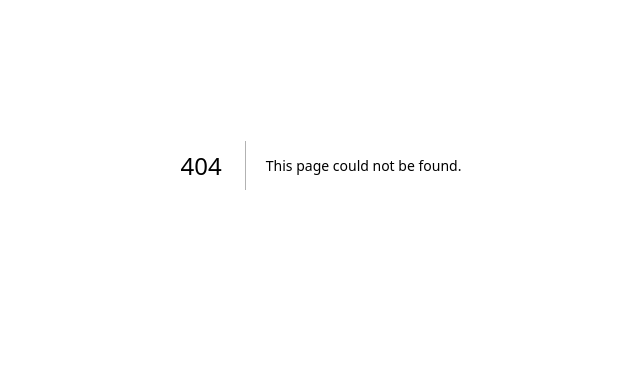
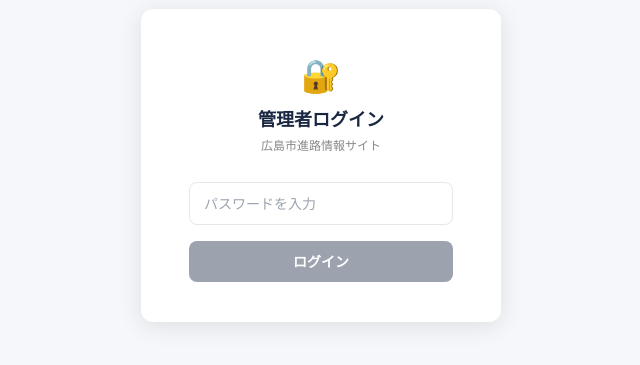
Before and after one commit to harada-yu75-ship-it/hiroshima-shinro, a Next.js app: page /admin/login in a window 1280 px wide. Before the commit this address had no page. Shown: the part 235-600 px from the top of the page, without its empty margins (319-959 px from the left). Built offline with nearby package versions, Linux system fonts and the light colour scheme.

Commit message:
Create page.tsx

```diff
--- /dev/null
+++ b/src/app/admin/login/page.tsx
@@ -0,0 +1,78 @@
+'use client'
+
+import { useState } from 'react'
+import { useRouter } from 'next/navigation'
+
+export default function AdminLoginPage() {
+  const [password, setPassword] = useState('')
+  const [error, setError] = useState('')
+  const [loading, setLoading] = useState(false)
+  const router = useRouter()
+
+  const handleLogin = async () => {
+    setLoading(true)
+    setError('')
+    const res = await fetch('/api/admin/login', {
+      method: 'POST',
+      headers: { 'Content-Type': 'application/json' },
+      body: JSON.stringify({ password }),
+    })
+    if (res.ok) {
+      router.push('/admin')
+    } else {
+      setError('パスワードが違います')
+    }
+    setLoading(false)
+  }
+
+  return (
+    <div style={{
+      minHeight: '100vh', display: 'flex',
+      alignItems: 'center', justifyContent: 'center',
+      background: '#F5F7FA',
+    }}>
+      <div style={{
+        background: 'white', borderRadius: 12,
+        padding: '40px 48px', boxShadow: '0 4px 24px rgba(0,0,0,.10)',
+        width: '100%', maxWidth: 360,
+      }}>
+        <div style={{ textAlign: 'center', marginBottom: 28 }}>
+          <div style={{ fontSize: 32, marginBottom: 8 }}>🔐</div>
+          <div style={{ fontSize: 18, fontWeight: 900, color: '#1a2742' }}>管理者ログイン</div>
+          <div style={{ fontSize: 12, color: '#888', marginTop: 4 }}>広島市進路情報サイト</div>
+        </div>
+        <div style={{ marginBottom: 16 }}>
+          <input
+            type="password"
+            placeholder="パスワードを入力"
+            value={password}
+            onChange={e => setPassword(e.target.value)}
+            onKeyDown={e => e.key === 'Enter' && handleLogin()}
+            style={{
+              width: '100%', padding: '10px 14px',
+              border: '1.5px solid #E5E7EB', borderRadius: 8,
+              fontSize: 14, outline: 'none', boxSizing: 'border-box',
+            }}
+          />
+        </div>
+        {error && (
+          <div style={{ color: '#DC2626', fontSize: 12, marginBottom: 12, textAlign: 'center' }}>
+            {error}
+          </div>
+        )}
+        <button
+          onClick={handleLogin}
+          disabled={loading || !password}
+          style={{
+            width: '100%', padding: '10px',
+            background: loading || !password ? '#9CA3AF' : '#1a2742',
+            color: 'white', border: 'none', borderRadius: 8,
+            fontSize: 14, fontWeight: 700, cursor: loading || !password ? 'not-allowed' : 'pointer',
+          }}
+        >
+          {loading ? 'ログイン中...' : 'ログイン'}
+        </button>
+      </div>
+    </div>
+  )
+}
```
